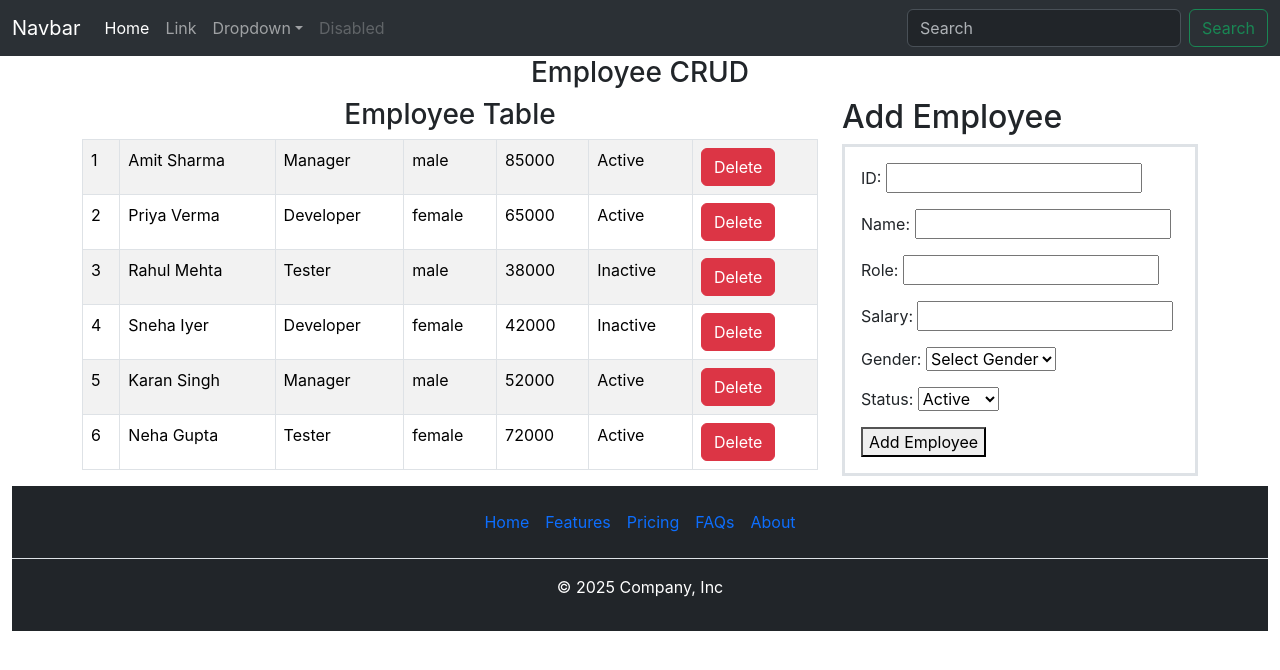
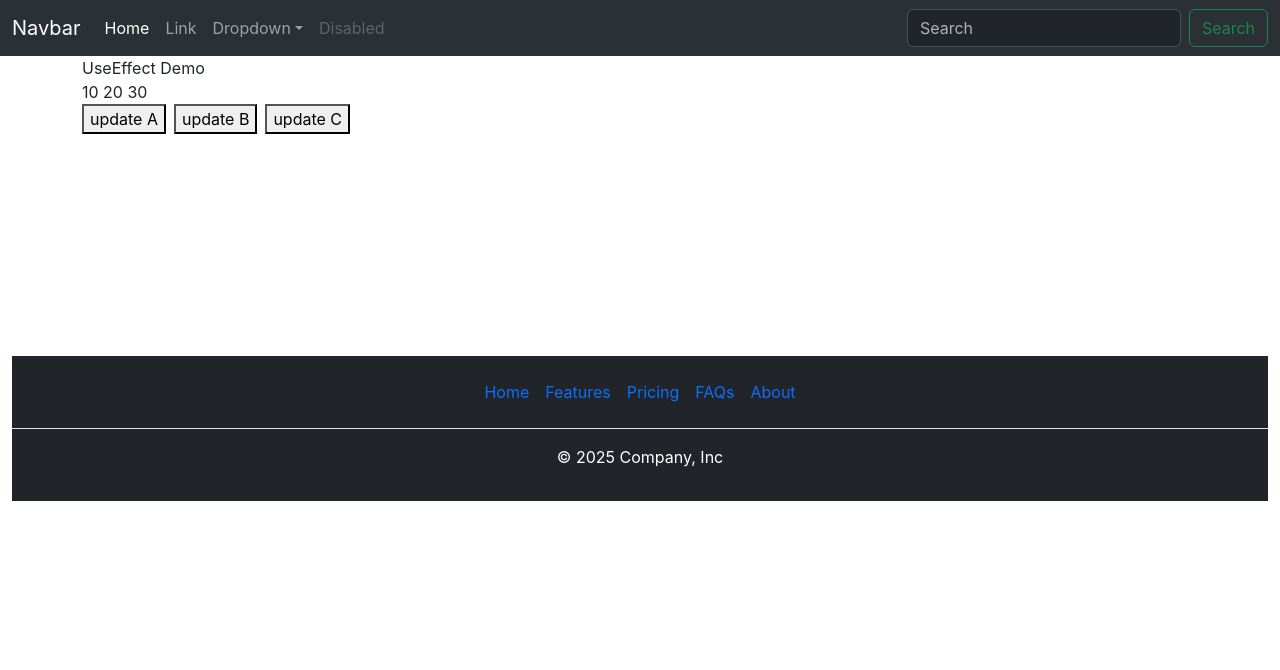
Before and after one commit to sanjaysamantra1/NareshIT_React_11_july_2026, a React (Create React App) app in the folder react_project_1/: page / in a window 1280 px wide. Shown: the top 670 px of the page. Built offline with nearby package versions, Linux system fonts and the light colour scheme.

Commit message:
useeffect demo1

```diff
--- a/react_project_1/src/components/body/Body.js
+++ b/react_project_1/src/components/body/Body.js
@@ -23,6 +23,7 @@ import EventDemo1 from '../events/EventDemo1'
 import EventDemo2 from '../events/EventDemo2'
 import FormDemo1 from '../form/FormDemo1'
 import EmployeeCRUD from '../employees/EmployeeCRUD'
+import UseEffectDemo1 from '../hooks/UseEffectDemo1'
 
 export default function Body() {
   return (
@@ -51,7 +52,8 @@ export default function Body() {
       {/* <EventDemo1/> */}
       {/* <EventDemo2/> */}
       {/* <FormDemo1/> */}
-      <EmployeeCRUD/>
+      {/* <EmployeeCRUD/> */}
+      <UseEffectDemo1/>
     </div>
   )
 }
--- /dev/null
+++ b/react_project_1/src/components/hooks/UseEffectDemo1.jsx
@@ -0,0 +1,29 @@
+import { useEffect, useState } from "react";
+
+export default function UseEffectDemo1() {
+  const [a, setA] = useState(10);
+  const [b, setB] = useState(20);
+  const [c, setC] = useState(30);
+
+  useEffect(() => {
+    console.log("use effect called");
+  },[a,b]);
+
+  return (
+    <>
+      <div>UseEffect Demo</div>
+      <div>
+        {a} {b} {c}
+      </div>
+      <button onClick={() => setA(15)}>
+        update A
+      </button>
+      <button onClick={() => setB(25)} className="mx-2">
+        update B
+      </button>
+      <button onClick={() => setC(35)}>
+        update C
+      </button>
+    </>
+  );
+}
```
